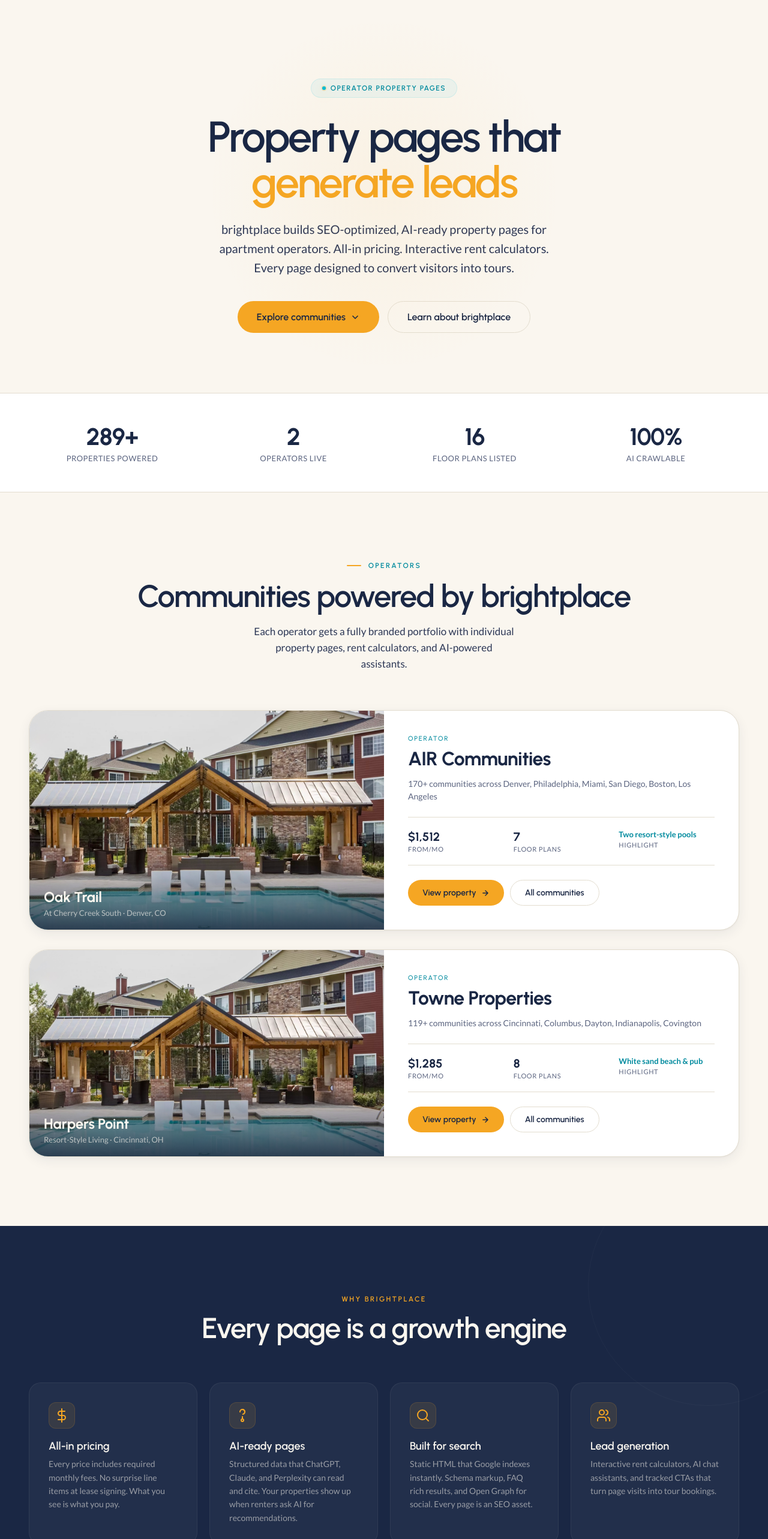
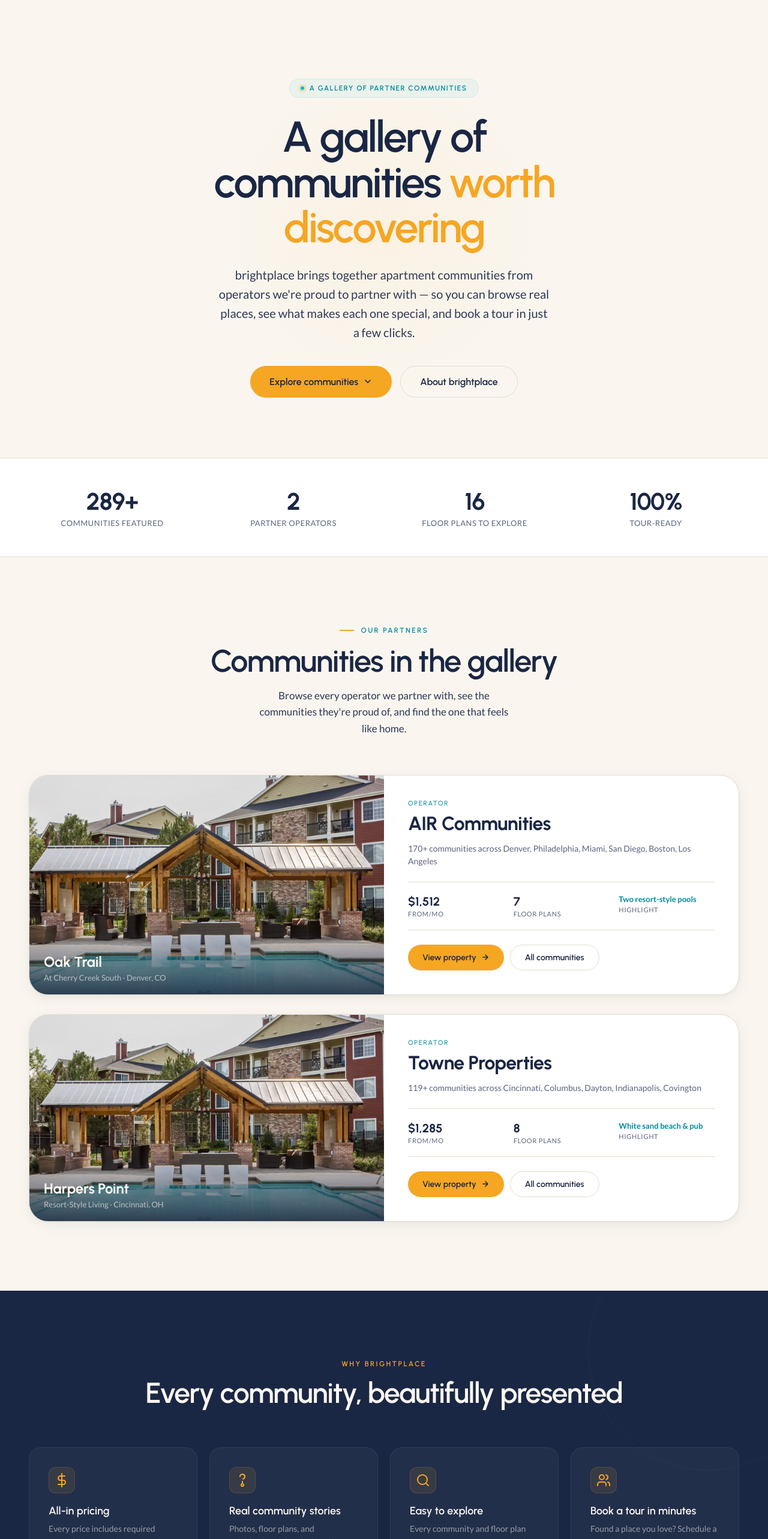
Before and after one commit to haroonashfaq-cell/OPERATOR-PAGES, a Next.js app: page / in a window 1280 px wide. Shown: the part 80-2646 px from the top of the page at 60% size. Built offline with nearby package versions, Linux system fonts and the light colour scheme.

Commit message:
Rewrite operator page messaging as partner gallery
Reframe copy away from SEO/lead-gen language toward showcasing
partner communities and making it easy to find them and book tours.

```diff
--- a/src/app/[operator]/page.tsx
+++ b/src/app/[operator]/page.tsx
@@ -66,7 +66,7 @@
           color: 'var(--bp-orange)',
           margin: '0 0 16px',
         }}>
-          Operator Portfolio
+          Partner Spotlight
         </p>
         <h1 style={{
           fontFamily: 'var(--ff-display)',
@@ -136,7 +136,7 @@
           color: 'var(--bp-ink-muted)',
           marginBottom: 28,
         }}>
-          {properties.length} {properties.length === 1 ? 'community' : 'communities'} on brightplace
+          {properties.length} {properties.length === 1 ? 'community' : 'communities'} in the gallery
         </p>
 
         <div style={{
--- a/src/app/page.tsx
+++ b/src/app/page.tsx
@@ -42,28 +42,28 @@
 const FEATURES = [
   {
     title: 'All-in pricing',
-    description: 'Every price includes required monthly fees. No surprise line items at lease signing. What you see is what you pay.',
+    description: 'Every price includes required monthly fees, so what you see is what you pay — no surprises when you’re ready to sign.',
     icon: (
       <svg width="24" height="24" viewBox="0 0 24 24" fill="none" stroke="currentColor" strokeWidth="2" strokeLinecap="round" strokeLinejoin="round"><line x1="12" y1="1" x2="12" y2="23"/><path d="M17 5H9.5a3.5 3.5 0 0 0 0 7h5a3.5 3.5 0 0 1 0 7H6"/></svg>
     ),
   },
   {
-    title: 'AI-ready pages',
-    description: 'Structured data that ChatGPT, Claude, and Perplexity can read and cite. Your properties show up when renters ask AI for recommendations.',
+    title: 'Real community stories',
+    description: 'Photos, floor plans, and neighborhood details that show you what living there actually feels like — not just a listing.',
     icon: (
       <svg width="24" height="24" viewBox="0 0 24 24" fill="none" stroke="currentColor" strokeWidth="2" strokeLinecap="round" strokeLinejoin="round"><path d="M12 2a4 4 0 0 1 4 4c0 1.95-1.4 3.58-3.25 3.93"/><path d="M8 6a4 4 0 0 1 8 0"/><path d="M12 18v-4"/><circle cx="12" cy="20" r="2"/></svg>
     ),
   },
   {
-    title: 'Built for search',
-    description: 'Static HTML that Google indexes instantly. Schema markup, FAQ rich results, and Open Graph for social. Every page is an SEO asset.',
+    title: 'Easy to explore',
+    description: 'Every community and floor plan from our partner operators, laid out in one clean, fast gallery — no clutter, no dead ends.',
     icon: (
       <svg width="24" height="24" viewBox="0 0 24 24" fill="none" stroke="currentColor" strokeWidth="2" strokeLinecap="round" strokeLinejoin="round"><circle cx="11" cy="11" r="8"/><path d="m21 21-4.35-4.35"/></svg>
     ),
   },
   {
-    title: 'Lead generation',
-    description: 'Interactive rent calculators, AI chat assistants, and tracked CTAs that turn page visits into tour bookings.',
+    title: 'Book a tour in minutes',
+    description: 'Found a place you love? Schedule a tour right from the page — no phone tag, no waiting on a callback.',
     icon: (
       <svg width="24" height="24" viewBox="0 0 24 24" fill="none" stroke="currentColor" strokeWidth="2" strokeLinecap="round" strokeLinejoin="round"><path d="M16 21v-2a4 4 0 0 0-4-4H6a4 4 0 0 0-4 4v2"/><circle cx="9" cy="7" r="4"/><path d="M22 21v-2a4 4 0 0 0-3-3.87"/><path d="M16 3.13a4 4 0 0 1 0 7.75"/></svg>
     ),
@@ -71,10 +71,10 @@
 ]
 
 const STATS = [
-  { value: '289+', label: 'Properties powered' },
-  { value: '2', label: 'Operators live' },
-  { value: '16', label: 'Floor plans listed' },
-  { value: '100%', label: 'AI crawlable' },
+  { value: '289+', label: 'Communities featured' },
+  { value: '2', label: 'Partner operators' },
+  { value: '16', label: 'Floor plans to explore' },
+  { value: '100%', label: 'Tour-ready' },
 ]
 
 export default function HomePage() {
@@ -177,7 +177,7 @@
             marginBottom: 28,
           }}>
             <span style={{ width: 6, height: 6, borderRadius: '50%', background: 'var(--bp-teal)', animation: 'pulse-ring 2s ease-out infinite' }} />
-            Operator property pages
+            A gallery of partner communities
           </span>
         </motion.div>
 
@@ -197,8 +197,8 @@
             position: 'relative',
           }}
         >
-          Property pages that{' '}
-          <span style={{ color: 'var(--bp-orange)' }}>generate leads</span>
+          A gallery of communities{' '}
+          <span style={{ color: 'var(--bp-orange)' }}>worth discovering</span>
         </motion.h1>
 
         <motion.p
@@ -214,7 +214,7 @@
             margin: '0 auto 40px',
           }}
         >
-          brightplace builds SEO-optimized, AI-ready property pages for apartment operators. All-in pricing. Interactive rent calculators. Every page designed to convert visitors into tours.
+          brightplace brings together apartment communities from operators we're proud to partner with — so you can browse real places, see what makes each one special, and book a tour in just a few clicks.
         </motion.p>
 
         <motion.div
@@ -240,7 +240,7 @@
             gap: 8,
             transition: 'border-color 0.2s, background 0.2s',
           }}>
-            Learn about brightplace
+            About brightplace
           </a>
         </motion.div>
       </section>
@@ -305,8 +305,8 @@
             transition={{ duration: 0.6 }}
             style={{ textAlign: 'center', marginBottom: 'clamp(40px, 6vw, 64px)' }}
           >
-            <p className="section-label" style={{ justifyContent: 'center' }}>Operators</p>
-            <h2 className="section-heading">Communities powered by brightplace</h2>
+            <p className="section-label" style={{ justifyContent: 'center' }}>Our partners</p>
+            <h2 className="section-heading">Communities in the gallery</h2>
             <p style={{
               fontFamily: 'var(--ff-body)',
               fontSize: 17,
@@ -315,7 +315,7 @@
               maxWidth: '44ch',
               lineHeight: 1.6,
             }}>
-              Each operator gets a fully branded portfolio with individual property pages, rent calculators, and AI-powered assistants.
+              Browse every operator we partner with, see the communities they're proud of, and find the one that feels like home.
             </p>
           </motion.div>
 
@@ -527,7 +527,7 @@
               color: 'var(--bp-paper)',
               margin: 0,
             }}>
-              Every page is a growth engine
+              Every community, beautifully presented
             </h2>
           </motion.div>
 
@@ -603,7 +603,7 @@
           color: 'var(--bp-navy)',
           margin: '0 0 16px',
         }}>
-          Ready to see your communities on brightplace?
+          Ready to find your next home?
         </h2>
         <p style={{
           fontFamily: 'var(--ff-body)',
@@ -613,12 +613,20 @@
           maxWidth: '42ch',
           lineHeight: 1.6,
         }}>
-          We build property pages that rank in search, get cited by AI, and convert visitors into leasing inquiries.
+          Browse every community in the gallery, compare floor plans, and book a tour whenever you're ready.
         </p>
-        <a href="mailto:hello@brightplace.ai" className="btn-primary" style={{ fontSize: 16, padding: '16px 36px' }}>
-          Get started
+        <a href="#operators" className="btn-primary" style={{ fontSize: 16, padding: '16px 36px' }}>
+          Explore communities
           <svg width="16" height="16" viewBox="0 0 24 24" fill="none" stroke="currentColor" strokeWidth="2.5" strokeLinecap="round" strokeLinejoin="round"><path d="M5 12h14m-7-7 7 7-7 7"/></svg>
         </a>
+        <p style={{
+          fontFamily: 'var(--ff-body)',
+          fontSize: 13,
+          color: 'var(--bp-ink-muted)',
+          margin: '20px 0 0',
+        }}>
+          Manage a community and want to be featured? <a href="mailto:hello@brightplace.ai" style={{ color: 'var(--bp-teal-deep)', fontWeight: 600 }}>Get in touch</a>.
+        </p>
       </section>
 
       {/* ─── FOOTER ─── */}
```
Also changed, not shown: 2 other files (tests, documents, lock files or other folders).
